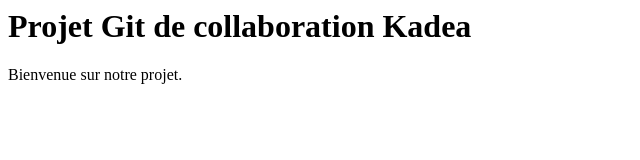
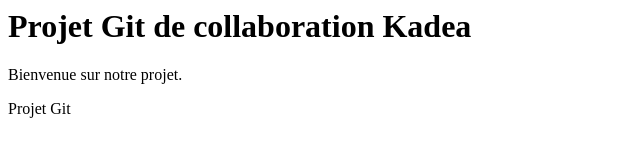
Before and after one commit to kadea-academy-learners/projet-git-team, a plain HTML site: page index.html in a window 1280 px wide. Shown: the full height of the page, 0-640 px from the left. Drawn offline with Linux system fonts and the light colour scheme.

Commit message:
Ajout du header

```diff
--- a/index.html
+++ b/index.html
@@ -1,2 +1,3 @@
 <h1>Projet Git de collaboration Kadea</h1>
 <p> Bienvenue sur notre projet.</p>
+<header>Projet Git<?header>
```
